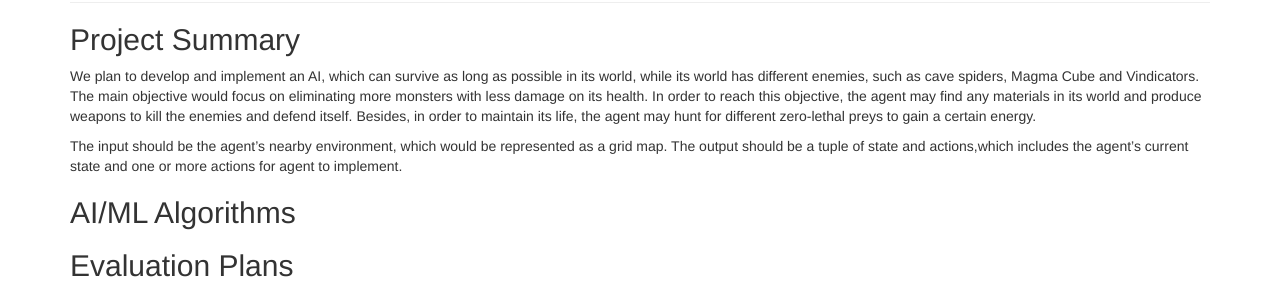
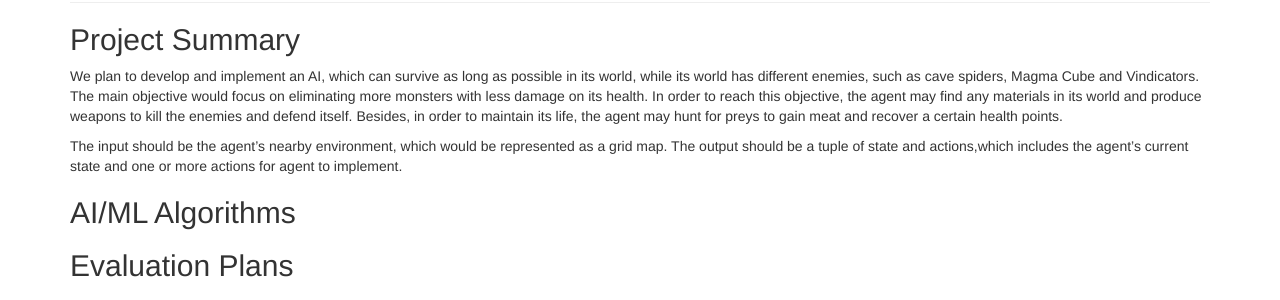
Before and after one commit to chenhaoy1/EnemyUnknown-Battlegrounds, a Jekyll site: the page built from docs/proposal.md, in a window 1280 px wide. Shown: the part 150-450 px from the top of the page. Built offline with Jekyll 4.4.1, drawn with Linux system fonts in a browser that asks for light colours.

Commit message:
Update proposal.md

```diff
--- a/docs/proposal.md
+++ b/docs/proposal.md
@@ -4,7 +4,7 @@
 ---
 
 ## Project Summary
-We plan to develop and implement an AI, which can survive as long as possible in its world, while its world has different enemies, such as cave spiders, Magma Cube and Vindicators. The main objective would focus on eliminating more monsters with less damage on its health. In order to reach this objective, the agent may find any materials in its world and produce weapons to kill the enemies and defend itself. Besides, in order to maintain its life, the agent may hunt for different zero-lethal preys to gain a certain energy.
+We plan to develop and implement an AI, which can survive as long as possible in its world, while its world has different enemies, such as cave spiders, Magma Cube and Vindicators. The main objective would focus on eliminating more monsters with less damage on its health. In order to reach this objective, the agent may find any materials in its world and produce weapons to kill the enemies and defend itself. Besides, in order to maintain its life, the agent may hunt for preys to gain meat and recover a certain health points.
 
 The input should be the agent's nearby environment, which would be represented as a grid map. The output should be a tuple of state and actions,which includes the agent's current state and one or more actions for agent to implement.
 
```
